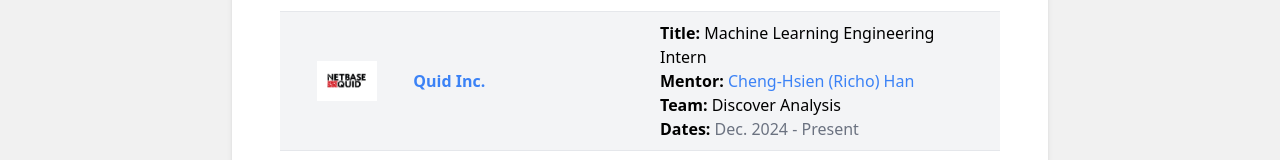
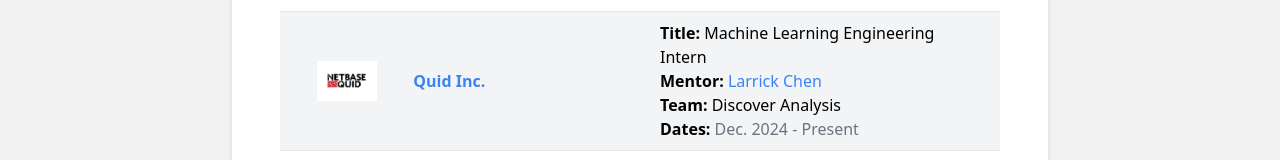
Before and after one commit to buffett0323/buffett0323.github.io, a Next.js app: page /experience in a window 1280 px wide. Shown: the part 501-661 px from the top of the page. Built offline with nearby package versions, Linux system fonts and the light colour scheme.

Commit message:
Director Update

```diff
--- a/constants/experience.tsx
+++ b/constants/experience.tsx
@@ -27,12 +27,12 @@ const industryData : IndustryDataType[] = [
       <div className="text-black dark:text-white">
         <b>Mentor: </b>
         <a
-          href="https://www.linkedin.com/in/richohan/"
+          href="https://www.linkedin.com/in/larrick-chen-b346b933/"
           target="_blank"
           rel="noopener noreferrer"
           className="text-blue-500 hover:underline dark:text-blue-300"
         >
-          Cheng-Hsien (Richo) Han
+          Larrick Chen
         </a>
       </div>
       <div className="text-black dark:text-white">
```
